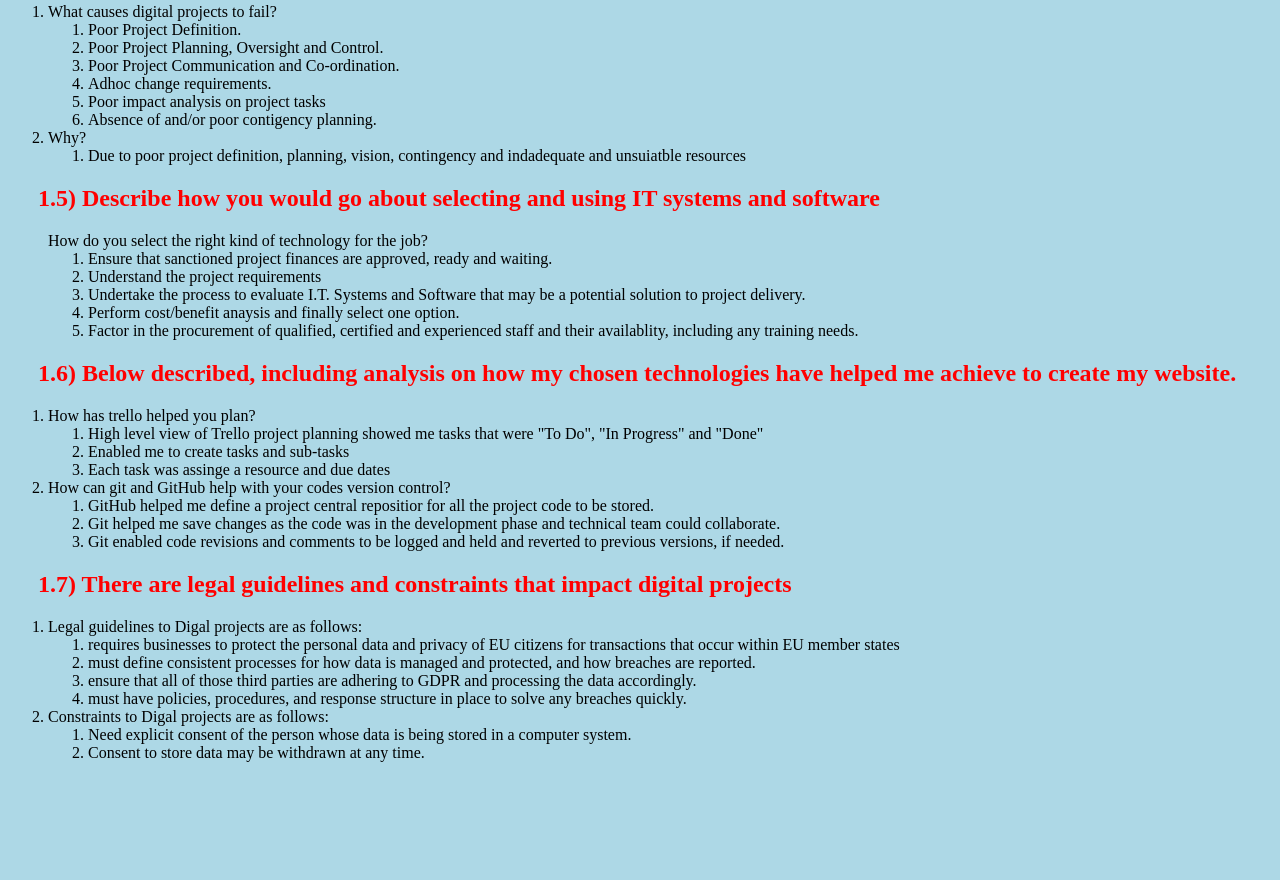
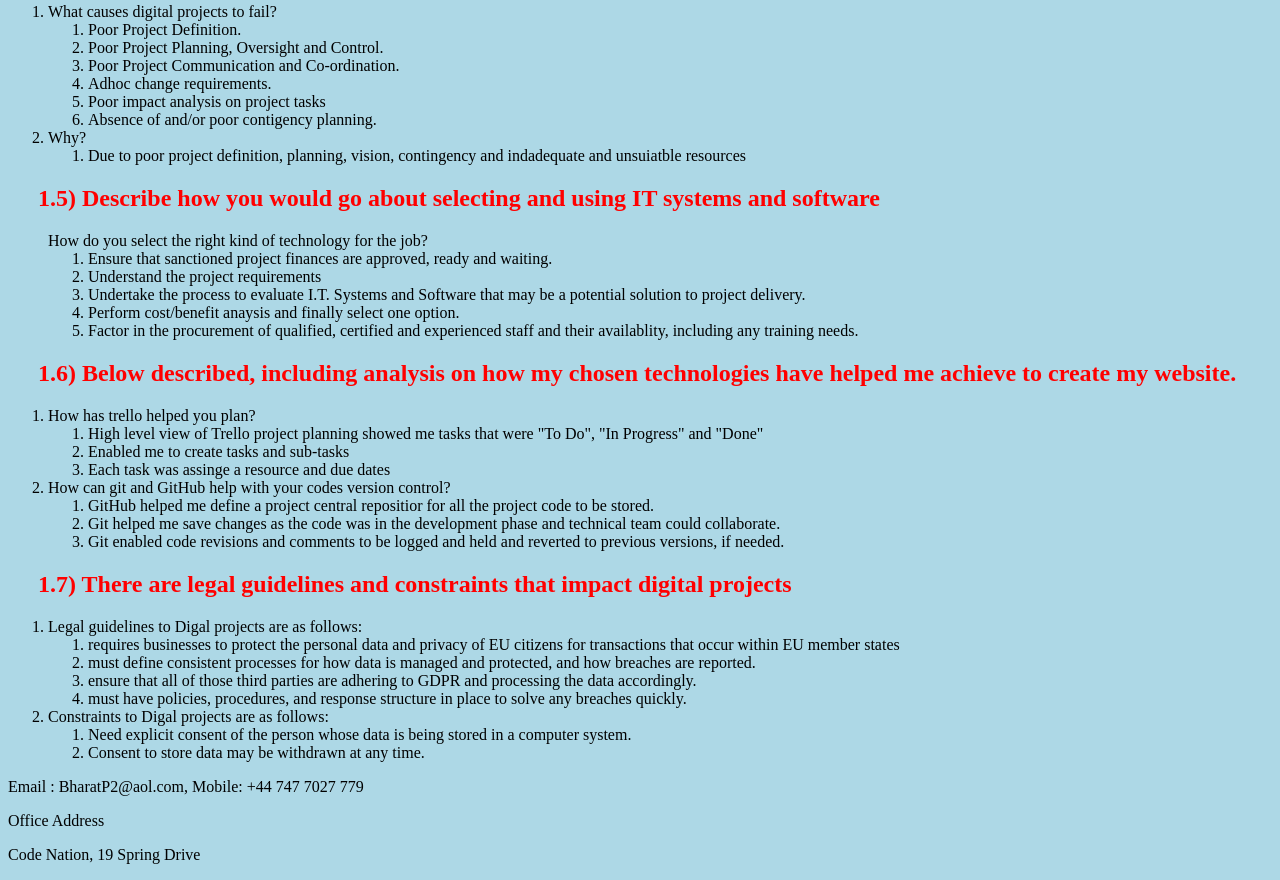
Before and after one commit to bharatp2/mywebsitecode, a plain HTML site: page index.html in a window 1280 px wide. Shown: the part 1437-2317 px from the top of the page. Before the commit the page ends 2215 px from the top, so only its background shows below. Drawn offline with Linux system fonts and the light colour scheme.

Commit message:
another change

```diff
--- a/index.html
+++ b/index.html
@@ -9,7 +9,27 @@
     <!--body style="background-colour: coral; background-image: url(CodeNationPic_1.jpeg); background-repeat: no-repeat; background-position: 90% 90%"-->
 
     <body style="background-color: lightblue">
+        <style>
+                /* width */
+                ::-webkit-scrollbar {
+                width: 10px;
+                }
 
+                /* Track */
+                ::-webkit-scrollbar-track {
+                background: #f1f1f1;
+                }
+
+                /* Handle */
+                ::-webkit-scrollbar-thumb {
+                background: #888;
+                }
+
+                /* Handle on hover */
+                ::-webkit-scrollbar-thumb:hover {
+                background: #555;
+                }
+            </style>
     <!--.container>.box.box$*10.box{$}*10-->
     <div class="container">
         <div class="box box1">
@@ -18,8 +38,9 @@
         </div>
 
         <div class="box box2">
-            <h2> 1.1) My purpose of using I.T. in modern business has been the following: - </h2>
-                <p1>
+            <div> <h2 class="h2Style"> 1.1) My purpose of using I.T. in modern business has been the following: - </h2></div>
+            <div class="myscrollbox">
+                <p>
                     <ol>
                         <li>To use computers, various storage mediums, networking and other physical devices, infrastructure and processes to create, process, store, secure and exchange all forms of electronic data.</li>
                         <li>To have the ability to view changes in the global markets but in an instance. Using I.T. included the use software and hardware that helped businesses deliver solutions cost effectively and be competitive</li>
@@ -27,7 +48,8 @@
                         <li>Improve and deliver instanteneous communications which helped increase productivity, allow for better business decision-making and ease a company's expansion into new geographical locations</li>
                         <li>Pay a role in maintaining the relationship between employees, suppliers, and customers.</li>
                     </ol>
-                </p1>
+                </p>
+            </div>
         </div>
 
         <div class="box box3">3</div>
@@ -38,7 +60,6 @@
     <div>
         <img src="CodeNationPic_2.jpeg" style = "position: absolute; left:2%; top:2%"; height="140">
     </div>
-
         <h2> 1.2) To complete digital projects successfully, I addressed the following: -</h2>
         <p1>
             <ol>
@@ -161,4 +182,13 @@
         </p>
     </div>
     </body>
+    <footer class="myfooter">
+        <div class="dropdown">
+            <p>Email  : BharatP2@aol.com, Mobile: +44 747 7027 779</p>
+            <span>Office Address</span>
+            <div class="dropdown-content">
+            <p>Code Nation, 19 Spring Drive</p>
+            </div>
+        </div>
+    <footer>
 </html>
```
